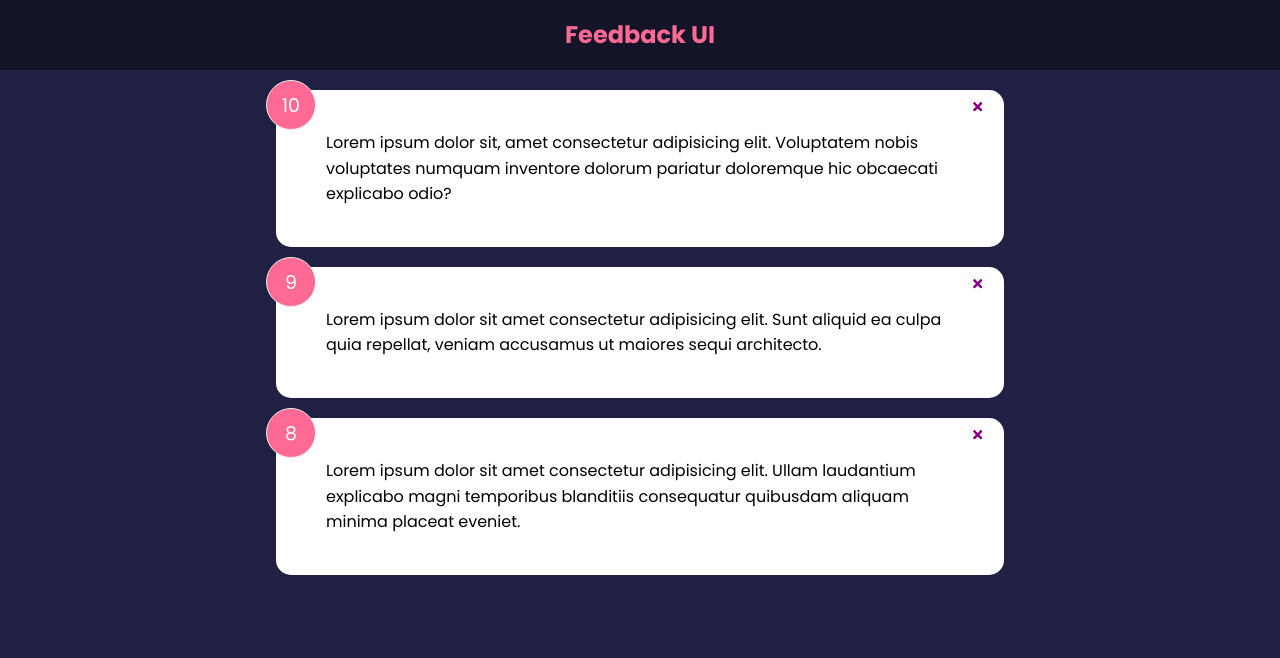
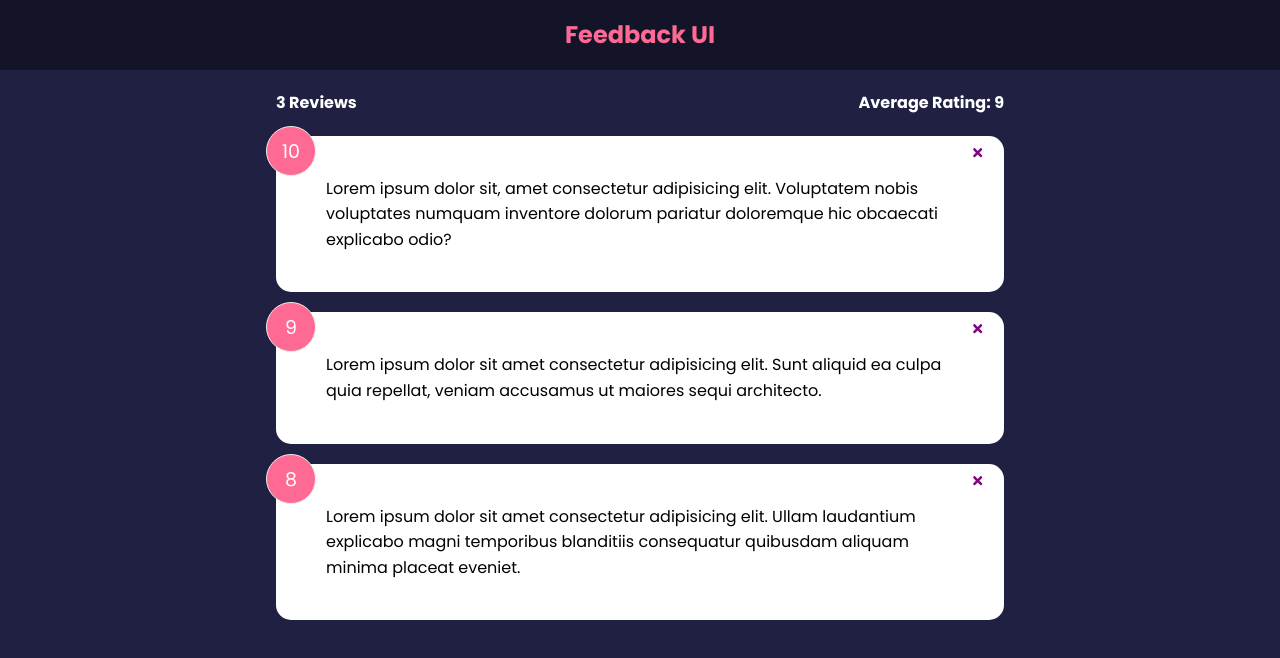
Before and after one commit to A-Alafandi/feedback-app, a React (Create React App) app: page / in a window 1280 px wide. Shown: the top 658 px of the page. Built offline with nearby package versions, Linux system fonts and the light colour scheme.

Commit message:
Feat: Add feedbackStats(Reviews & average rating)

```diff
--- a/src/App.js
+++ b/src/App.js
@@ -1,6 +1,7 @@
 import { useState } from 'react'
 import Header from './component/Header'
 import FeedbackList from './component/FeedbackList'
+import FeedbackStats from './component/FeedbackStats'
 import FeedbackData from './data/FeedbackData'
 import Card from './component/shared/Card'
 
@@ -16,6 +17,7 @@
     <>
       <Header />
       <div className="container">
+        <FeedbackStats feedback={feedback} />
         <FeedbackList feedback={feedback} handleDelete={deleteFeedback} />
       </div>
     </>
--- /dev/null
+++ b/src/component/FeedbackStats.jsx
@@ -0,0 +1,23 @@
+import PropTypes from 'prop-types'
+
+function FeedbackStats({ feedback }) {
+  // Calculate rating avg
+  let average =
+    feedback.reduce((acc, cur) => {
+      return acc + cur.rating
+    }, 0) / feedback.length
+
+  average = average.toFixed(1).replace(/[.,]0$/, '')
+  return (
+    <div className="feedback-stats">
+      <h4>{feedback.length} Reviews</h4>
+      <h4>Average Rating: {isNaN(average) ? 0 : average}</h4>
+    </div>
+  )
+}
+
+FeedbackStats.propTypes = {
+  feedback: PropTypes.array.isRequired,
+}
+
+export default FeedbackStats
```
